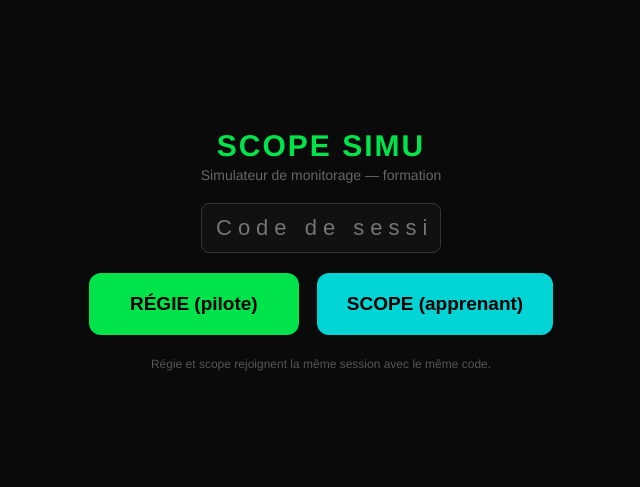
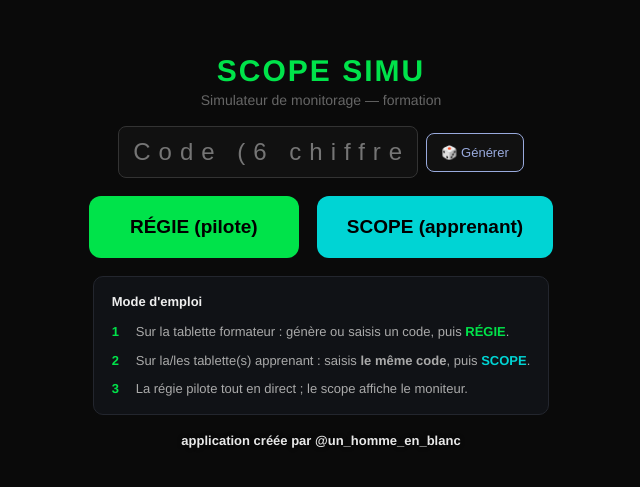
Before and after one commit to winnclaff/scope-simu, a React (Vite) app: page / in a window 1280 px wide. Shown: the part 149-636 px from the top of the page, without its empty margins (319-959 px from the left). Built offline with nearby package versions, Linux system fonts and the light colour scheme.

Commit message:
Update App.jsx

```diff
--- a/App.jsx
+++ b/App.jsx
@@ -329,15 +329,48 @@ const audio = new MonitorAudio();
 
 const PX_PER_SEC = 60, ERASE_GAP = 10;
 
-function Trace({ color, sample, pxPerUnit, baselineRatio, lineWidth = 1.6, onBeat }) {
+/* Horloge cardiaque PARTAGÉE : toutes les courbes lisent la même phase, le même
+ * curseur et le même compteur de battements → pleth/PA calées sur le QRS.
+ * CARD est mis à jour par ScopeView à chaque rendu (rythme courant). */
+const CARD = { hrFn: () => 80, irregular: false };
+const WCLK = { x: 0, phase: 0, beat: 0, tSec: 0, cycle: 0.75, frameTime: 0, last: 0, points: [] };
+
+function cycleForBeat(hr, beat) {
+  const base = hr ? 60 / hr : 0.2;
+  return CARD.irregular ? base * (1 + 0.4 * seeded(beat)) : base;
+}
+// Avance l'horloge une seule fois par frame (le 1er canvas avance, les autres relisent).
+function advanceWaveClock(now, W) {
+  if (WCLK.frameTime === now) return WCLK.points;
+  WCLK.frameTime = now;
+  if (!WCLK.last) { WCLK.last = now; WCLK.points = []; return WCLK.points; }
+  let dt = (now - WCLK.last) / 1000; WCLK.last = now;
+  if (dt > 0.05) dt = 0.05;
+  WCLK.tSec += dt;
+  const step = 1 / PX_PER_SEC;
+  const cols = Math.floor(WCLK.x + PX_PER_SEC * dt) - Math.floor(WCLK.x);
+  WCLK.x += PX_PER_SEC * dt;
+  const pts = [];
+  for (let i = 0; i < cols; i++) {
+    let cx = Math.floor(WCLK.x) - (cols - 1 - i);
+    let wrap = false;
+    if (cx >= W) { WCLK.x -= W; cx -= W; wrap = true; }
+    WCLK.phase += step;
+    if (WCLK.phase >= WCLK.cycle) { WCLK.phase -= WCLK.cycle; WCLK.beat++; WCLK.cycle = cycleForBeat(CARD.hrFn(), WCLK.beat); }
+    pts.push({ cx, phase: WCLK.phase, tSec: WCLK.tSec + i * step, beat: WCLK.beat, wrap });
+  }
+  WCLK.points = pts;
+  return pts;
+}
+
+function Trace({ color, sample, pxPerUnit, baselineRatio, lineWidth = 1.6 }) {
   const canvasRef = useRef(null);
   const sampleRef = useRef(sample); sampleRef.current = sample;
-  const beatRef = useRef(onBeat); beatRef.current = onBeat;
 
   useEffect(() => {
     const canvas = canvasRef.current, ctx = canvas.getContext("2d");
     let raf, W = 0, H = 0, baseline = 0;
-    const r = { x: 0, prevX: 0, prevY: 0, phase: 0, tSec: 0, last: 0, beat: 0 };
+    const r = { prevX: 0, prevY: 0 };
     function resize() {
       const dpr = window.devicePixelRatio || 1, rect = canvas.getBoundingClientRect();
       W = Math.floor(rect.width); H = Math.floor(rect.height);
@@ -345,32 +378,22 @@ function Trace({ color, sample, pxPerUnit, baselineRatio, lineWidth = 1.6, onBea
       ctx.setTransform(dpr, 0, 0, dpr, 0, 0);
       baseline = H * baselineRatio;
       ctx.fillStyle = "#000"; ctx.fillRect(0, 0, W, H);
-      r.x = 0; r.prevX = 0; r.prevY = baseline;
+      r.prevX = 0; r.prevY = baseline;
     }
     resize();
     const ro = new ResizeObserver(resize); ro.observe(canvas);
     function frame(now) {
-      if (!r.last) r.last = now;
-      let dt = (now - r.last) / 1000; r.last = now;
-      if (dt > 0.05) dt = 0.05;
-      r.tSec += dt;
-      const step = 1 / PX_PER_SEC;
-      const cols = Math.floor(r.x + PX_PER_SEC * dt) - Math.floor(r.x);
-      r.x += PX_PER_SEC * dt;
+      const pts = advanceWaveClock(now, W);
       ctx.lineWidth = lineWidth; ctx.strokeStyle = color; ctx.lineCap = "round";
-      for (let i = 0; i < cols; i++) {
-        let cx = Math.floor(r.x) - (cols - 1 - i);
-        if (cx < 0) continue;
-        if (cx >= W) { r.x -= W; cx -= W; r.prevX = cx; r.prevY = baseline; }
-        r.phase += step;
-        const val = sampleRef.current(r.phase, r.tSec + i * step, r.beat);
-        if (r.phase >= val.cycle) { r.phase -= val.cycle; r.beat++; if (beatRef.current) beatRef.current(); }
+      for (const p of pts) {
+        if (p.wrap) { r.prevX = p.cx; r.prevY = baseline; }
+        const val = sampleRef.current(p.phase, p.tSec, p.beat);
         let y = baseline - val.amp * pxPerUnit;
         y = Math.max(2, Math.min(H - 2, y));
         ctx.shadowBlur = 0;
-        ctx.fillStyle = "#000"; ctx.fillRect(cx, 0, 1, H); ctx.fillRect(cx + 1, 0, ERASE_GAP, H);
-        if (cx >= r.prevX) { ctx.shadowColor = color; ctx.shadowBlur = 6; ctx.beginPath(); ctx.moveTo(r.prevX, r.prevY); ctx.lineTo(cx, y); ctx.stroke(); }
-        r.prevX = cx; r.prevY = y;
+        ctx.fillStyle = "#000"; ctx.fillRect(p.cx, 0, 1, H); ctx.fillRect(p.cx + 1, 0, ERASE_GAP, H);
+        if (p.cx >= r.prevX) { ctx.shadowColor = color; ctx.shadowBlur = 6; ctx.beginPath(); ctx.moveTo(r.prevX, r.prevY); ctx.lineTo(p.cx, y); ctx.stroke(); }
+        r.prevX = p.cx; r.prevY = y;
       }
       raf = requestAnimationFrame(frame);
     }
@@ -419,6 +442,9 @@ function ScopeView({ compact = false }) {
     const resp = Math.sin(Date.now() / 1000 * (2 * Math.PI * st.rr / 60));
     return st.fc + (st.noiseOn ? resp * 1.4 : 0);
   };
+  // Alimente l'horloge cardiaque partagée avec le rythme courant.
+  CARD.hrFn = instHr;
+  CARD.irregular = !!R.irregular;
 
   // SpO2 réelle : décroît vers 0 (→ ---) en 2-3 s si non perfusant.
   const [spo2Live, setSpo2Live] = useState(98);
@@ -670,7 +696,7 @@ function ScopeView({ compact = false }) {
         {tiles.map(renderTile)}
       </div>
       <div style={{ position: "absolute", bottom: 3, left: 0, right: 0, textAlign: "center", color: "#e8e8e8", fontSize: compact ? 9 : 13, fontWeight: 600, letterSpacing: 0.3, pointerEvents: "none", textShadow: "0 0 4px #000" }}>
-        application créée par @un_homme_en_blancs
+        application créée par @un_homme_en_blanc
       </div>
       </div>
     </div>
@@ -825,9 +851,9 @@ function Home({ onEnter }) {
   const [err, setErr] = useState(null);
 
   const enter = async (role) => {
-    const c = code || "0000";
+    const c = code || "000000";
     setErr(null);
-    if (!SUPABASE_READY) { onEnter(role, c); return; } // fallback local si clés absentes
+    if (!SUPABASE_READY) { onEnter(role, c); return; }
     setBusy(true);
     try {
       await store.connect(SUPABASE_URL, SUPABASE_ANON, c, role === "pilote" ? "pilote" : "scope");
@@ -836,19 +862,30 @@ function Home({ onEnter }) {
       setErr("Connexion impossible : " + (e?.message || "vérifie ta connexion internet."));
     } finally { setBusy(false); }
   };
+  // Génère un code à 6 chiffres pour ouvrir une nouvelle session.
+  const genCode = () => setCode(String(Math.floor(100000 + Math.random() * 900000)));
 
   const bigBtn = (bg) => ({ padding: "20px 30px", fontSize: 19, borderRadius: 12, border: "none", cursor: busy ? "wait" : "pointer", background: bg, color: "#000", fontWeight: 700, minWidth: 210, opacity: busy ? 0.6 : 1 });
   const field = { padding: "11px 14px", fontSize: 14, borderRadius: 8, border: "1px solid #333", background: "#111", color: "#fff", boxSizing: "border-box" };
+  const step = (n, txt) => (
+    <div style={{ display: "flex", gap: 8, alignItems: "flex-start" }}>
+      <span style={{ color: COLORS.ecg, fontWeight: 700, minWidth: 16 }}>{n}</span>
+      <span>{txt}</span>
+    </div>
+  );
 
   return (
-    <div style={{ background: "#0a0a0a", minHeight: "100vh", display: "flex", flexDirection: "column", alignItems: "center", justifyContent: "center", gap: 20, fontFamily: "'Helvetica Neue', Arial, sans-serif", color: "#eee", padding: 20 }}>
+    <div style={{ background: "#0a0a0a", minHeight: "100vh", display: "flex", flexDirection: "column", alignItems: "center", justifyContent: "center", gap: 18, fontFamily: "'Helvetica Neue', Arial, sans-serif", color: "#eee", padding: 20 }}>
       <div style={{ textAlign: "center" }}>
         <div style={{ fontSize: 30, fontWeight: 800, color: COLORS.ecg, letterSpacing: 2 }}>SCOPE SIMU</div>
         <div style={{ color: "#666", fontSize: 14, marginTop: 4 }}>Simulateur de monitorage — formation</div>
       </div>
 
-      <input value={code} onChange={(e) => setCode(e.target.value.replace(/\D/g, "").slice(0, 4))} placeholder="Code de session" inputMode="numeric"
-        style={{ ...field, fontSize: 22, letterSpacing: 6, textAlign: "center", width: 240 }} />
+      <div style={{ display: "flex", gap: 8, alignItems: "center", flexWrap: "wrap", justifyContent: "center" }}>
+        <input value={code} onChange={(e) => setCode(e.target.value.replace(/\D/g, "").slice(0, 6))} placeholder="Code (6 chiffres)" inputMode="numeric"
+          style={{ ...field, fontSize: 24, letterSpacing: 8, textAlign: "center", width: 300 }} />
+        <button onClick={genCode} style={{ ...field, cursor: "pointer", fontSize: 13, color: "#9ad", borderColor: "#9ad" }}>🎲 Générer</button>
+      </div>
 
       <div style={{ display: "flex", gap: 18, flexWrap: "wrap", justifyContent: "center" }}>
         <button style={bigBtn(COLORS.ecg)} disabled={busy} onClick={() => enter("pilote")}>RÉGIE (pilote)</button>
@@ -856,10 +893,17 @@ function Home({ onEnter }) {
       </div>
 
       {busy && <div style={{ color: "#4fc3f7", fontSize: 13 }}>Connexion…</div>}
-      {err && <div style={{ color: "#ff8", fontSize: 12, maxWidth: 420, textAlign: "center" }}>{err}</div>}
+      {err && <div style={{ color: "#ff8", fontSize: 12, maxWidth: 440, textAlign: "center" }}>{err}</div>}
 
-      <div style={{ color: "#555", fontSize: 12, maxWidth: 440, textAlign: "center", lineHeight: 1.5 }}>
-        Régie et scope rejoignent la même session avec le même code.
+      <div style={{ maxWidth: 460, fontSize: 13, color: "#aaa", lineHeight: 1.7, background: "#101216", border: "1px solid #23262e", borderRadius: 10, padding: "14px 18px", display: "flex", flexDirection: "column", gap: 6 }}>
+        <div style={{ color: "#eee", fontWeight: 700, marginBottom: 2 }}>Mode d'emploi</div>
+        {step("1", <>Sur la tablette formateur : génère ou saisis un code, puis <b style={{ color: COLORS.ecg }}>RÉGIE</b>.</>)}
+        {step("2", <>Sur la/les tablette(s) apprenant : saisis <b>le même code</b>, puis <b style={{ color: COLORS.pleth }}>SCOPE</b>.</>)}
+        {step("3", "La régie pilote tout en direct ; le scope affiche le moniteur.")}
+      </div>
+
+      <div style={{ color: "#e8e8e8", fontSize: 13, fontWeight: 600, textShadow: "0 0 4px #000" }}>
+        application créée par @un_homme_en_blanc
       </div>
     </div>
   );
@@ -883,7 +927,7 @@ function PiloteScreen({ code, onExit }) {
         <button onClick={onExit} style={{ background: "none", border: "1px solid #333", color: "#aaa", borderRadius: 6, padding: "5px 10px", cursor: "pointer" }}>← Accueil</button>
         <span style={{ color: COLORS.ecg, fontWeight: 700 }}>RÉGIE</span>
         <ConnBadge />
-        <span style={{ marginLeft: "auto", color: "#444", fontSize: 11 }}>créée par @un_homme_en_blancs</span>
+        <span style={{ marginLeft: "auto", color: "#444", fontSize: 11 }}>créée par @un_homme_en_blanc</span>
         <span style={{ letterSpacing: 3 }}>Session {code}</span>
       </div>
       <div style={{ flex: 1, display: "flex", minHeight: 0 }}>
@@ -919,8 +963,17 @@ function ScopeScreen({ code, onExit }) {
     document.addEventListener("webkitfullscreenchange", onChange);
     return () => { document.removeEventListener("fullscreenchange", onChange); document.removeEventListener("webkitfullscreenchange", onChange); };
   }, []);
+  // Bandeau perte de liaison : seulement après une connexion déjà établie.
+  const wasConn = useRef(false);
+  if (s.connected) wasConn.current = true;
+  const showLost = store.getMode() === "supabase" && !s.connected && wasConn.current;
   return (
     <div ref={rootRef} onPointerDown={enableSound} style={{ height: "100vh", background: "#000", position: "relative" }}>
+      {showLost && (
+        <div style={{ position: "absolute", top: 0, left: 0, right: 0, zIndex: 20, background: "#c0202a", color: "#fff", textAlign: "center", padding: "10px", fontWeight: 700, fontSize: 16, letterSpacing: 0.5 }}>
+          ⚠ PERTE DE LIAISON — reconnexion en cours…
+        </div>
+      )}
       <div style={{ position: "absolute", top: 4, left: 8, zIndex: 10, display: "flex", gap: 8, alignItems: "center" }}>
         {!isFull && <button onClick={onExit} style={{ background: "rgba(0,0,0,0.5)", border: "1px solid #222", color: "#555", borderRadius: 6, padding: "4px 8px", cursor: "pointer", fontSize: 12 }}>←</button>}
         {!s.soundOn && (
```
